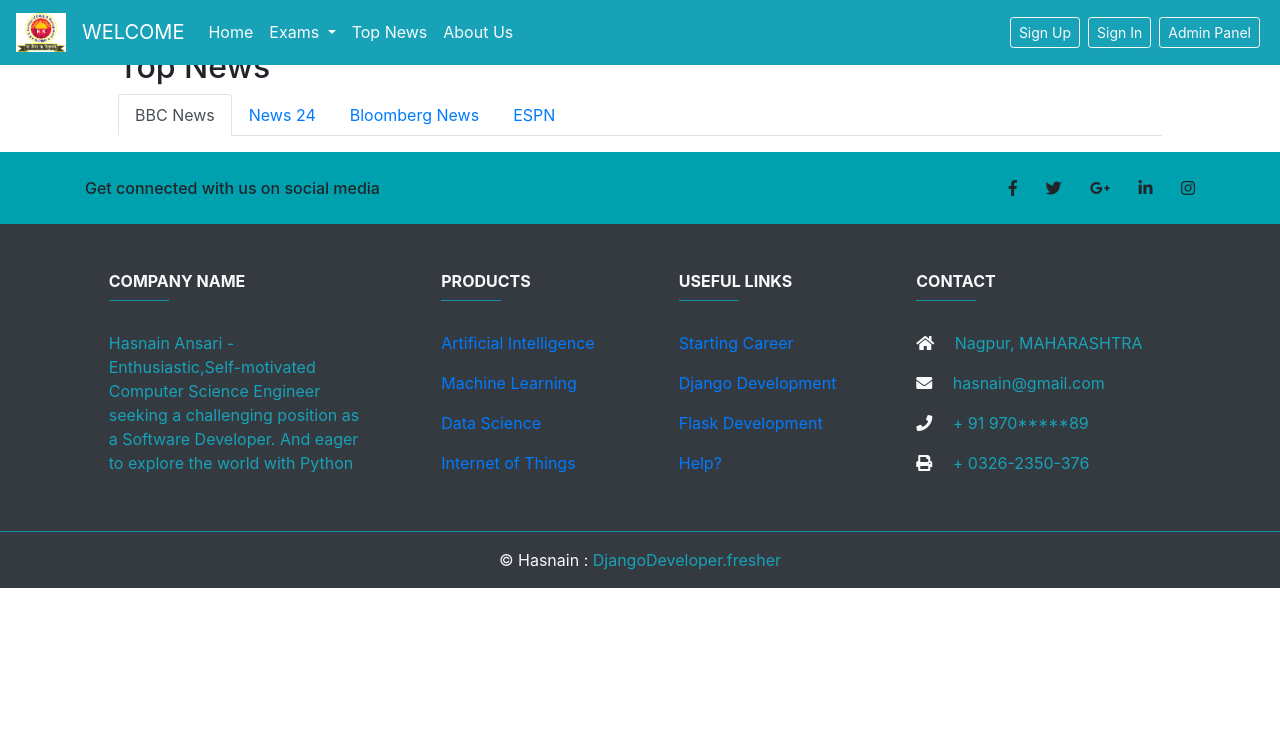
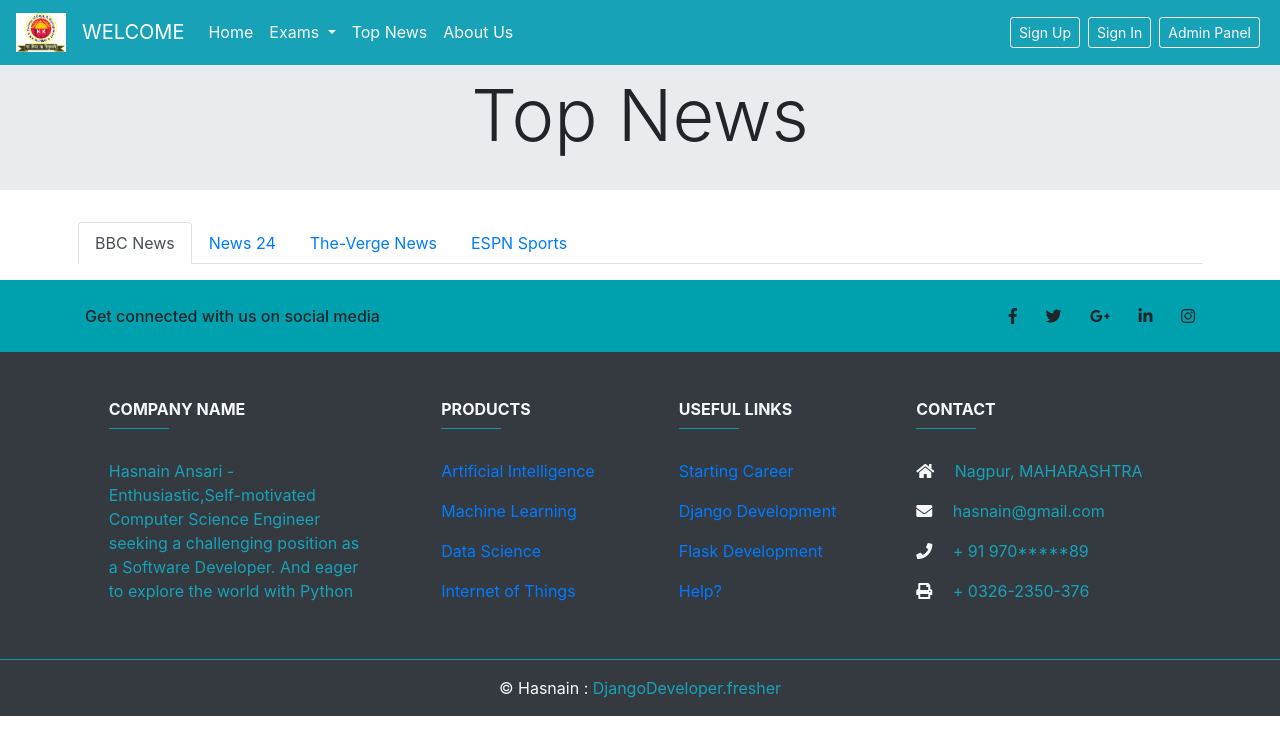
Before and after one commit to Hasnain-4/finalyr_examapp, a Django app: template templates/news.html in a window 1280 px wide. Shown: the top 755 px of the page. Run offline with Django 3.2, Linux system fonts and the light colour scheme; the template is opened without the code that fills it, so the values that code supplies are empty; some libraries are stand-ins or nearby versions.

Commit message:
news page updated

```diff
--- a/exam_news/views.py
+++ b/exam_news/views.py
@@ -6,7 +6,7 @@ from django.contrib import messages
 
 def news(request):
     newsapi = NewsApiClient(api_key="7f151344fc4d420b9570773b11af7cd1")
-    topheadlines = newsapi.get_top_headlines(sources='bbc-news, the-verge')
+    topheadlines = newsapi.get_top_headlines(sources='bbc-news')
 
 
     articles = topheadlines['articles']
@@ -57,7 +57,7 @@ def news(request):
 #Other News..............................................
 
     newsapi = NewsApiClient(api_key="7f151344fc4d420b9570773b11af7cd1")
-    topheadlines = newsapi.get_top_headlines(sources='Bloomberg News')
+    topheadlines = newsapi.get_top_headlines(sources='the-verge')
 
 
     articles = topheadlines['articles']
--- a/templates/contact.html
+++ b/templates/contact.html
@@ -36,7 +36,7 @@
     <input type="name" name = "urname" readonly value ="{{user.username}}" class="form-control" id="name" >
   </div>
   <div class="form-group">
-    <label for="exampleFormControlInput1">Mobile Number</label>
+    <label for="exampleFormControlInput1">Mobile Number ( Optional )</label>
     <input type="number" name = "mobile_no" class="form-control" id="exampleFormControlInput1" placeholder="Enter Your Number">
   </div>
 
--- a/templates/news.html
+++ b/templates/news.html
@@ -2,12 +2,23 @@
 
 {% block content %}
 
+<div class="container-fluid  pt-5 pl-0 pr-0 text-center">
 
-<div class = "container  pl-5 pr-5 pt-5">
+    <div class="jumbotron jumbotron-fluid pt-4 pb-4">
+    <div class="container">
+        <h1 class="display-3">Top News</h1>
+
+    </div>
+    </div>
+</div>
+
+
+
+<div class = "container  pl-2 pr-2">
 
       <!-- News Section -->
 <div class="col-sm-3.5">
-<h2>Top News</h2>
+
     <ul class="nav nav-tabs mt-2" id="myTab" role="tablist">
   <li class="nav-item" role="presentation">
     <a class="nav-link active" id="home-tab" data-toggle="tab" href="#toi" role="tab" aria-controls="toi" aria-selected="true">BBC News</a>
@@ -16,10 +27,10 @@
     <a class="nav-link" id="profile-tab" data-toggle="tab" href="#ht" role="tab" aria-controls="ht" aria-selected="false">News 24</a>
   </li>
   <li class="nav-item" role="presentation">
-    <a class="nav-link" id="news-tab" data-toggle="tab" href="#news" role="tab" aria-controls="news" aria-selected="false">Bloomberg News</a>
+    <a class="nav-link" id="news-tab" data-toggle="tab" href="#news" role="tab" aria-controls="news" aria-selected="false">The-Verge News</a>
   </li>
   <li class="nav-item" role="presentation">
-    <a class="nav-link" id="news-tab" data-toggle="tab" href="#newss" role="tab" aria-controls="newss" aria-selected="false">ESPN</a>
+    <a class="nav-link" id="news-tab" data-toggle="tab" href="#newss" role="tab" aria-controls="newss" aria-selected="false">ESPN Sports</a>
   </li>
 
 </ul>
```
